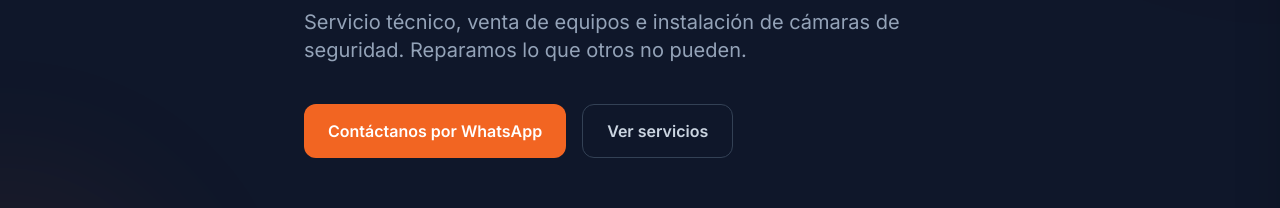
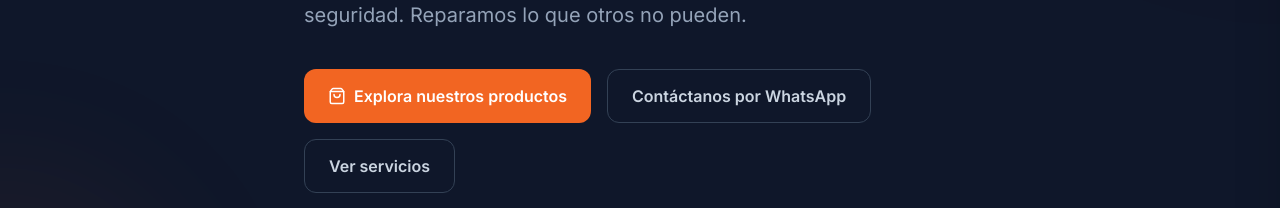
Before and after one commit to jost9804/ingeniotech-web, a React (Vite) app: page / in a window 1280 px wide. Shown: the part 442-650 px from the top of the page. Built offline with nearby package versions, Linux system fonts and the light colour scheme; no server answers.

Commit message:
feat: boton 'Explora nuestros productos' en el hero del inicio

```diff
--- a/src/pages/Home.tsx
+++ b/src/pages/Home.tsx
@@ -1,5 +1,5 @@
 import { Link } from 'react-router-dom'
-import { Wrench, Monitor, Camera, ShieldCheck, Zap, Star, HeadphonesIcon } from 'lucide-react'
+import { Wrench, Monitor, Camera, ShieldCheck, Zap, Star, HeadphonesIcon, ShoppingBag } from 'lucide-react'
 import { WHATSAPP_URL } from '../config'
 
 const services = [
@@ -68,11 +68,18 @@ export default function Home() {
               Reparamos lo que otros no pueden.
             </p>
             <div className="flex flex-wrap gap-4">
+              <Link
+                to="/productos"
+                className="inline-flex items-center gap-2 bg-brand hover:bg-brand-dark text-white font-semibold px-6 py-3.5 rounded-xl transition-colors text-sm sm:text-base"
+              >
+                <ShoppingBag size={18} />
+                Explora nuestros productos
+              </Link>
               <a
                 href={WHATSAPP_URL}
                 target="_blank"
                 rel="noopener noreferrer"
-                className="inline-flex items-center gap-2 bg-brand hover:bg-brand-dark text-white font-semibold px-6 py-3.5 rounded-xl transition-colors text-sm sm:text-base"
+                className="inline-flex items-center gap-2 border border-slate-700 hover:border-brand text-slate-300 hover:text-brand font-semibold px-6 py-3.5 rounded-xl transition-colors text-sm sm:text-base"
               >
                 Contáctanos por WhatsApp
               </a>
```
